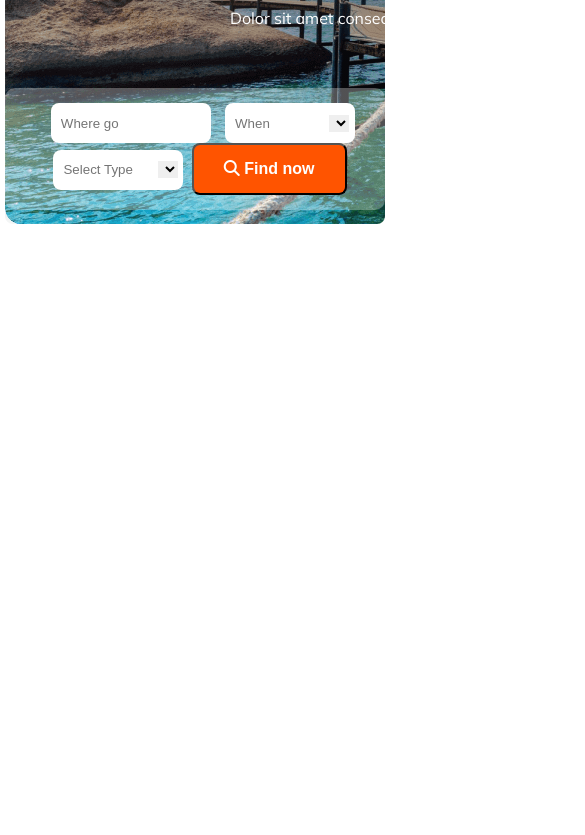
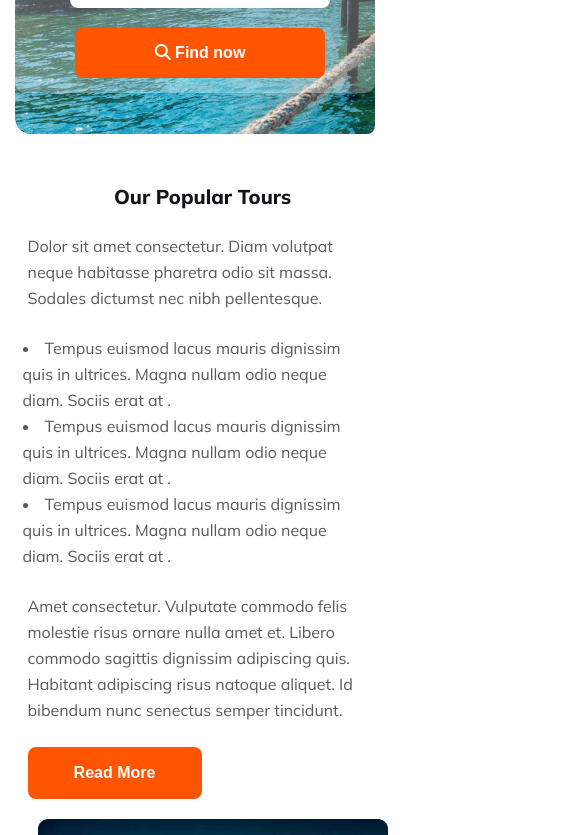
Before and after one commit to fahimhossain26/Enjoy-travel, a plain HTML site: page index.html in a window 390 px wide. Shown: the part 544-1379 px from the top of the page, 585 px wide, since content can reach past the window. Before the commit the page ends 844 px from the top, so only its background shows below. Drawn offline with Linux system fonts and the light colour scheme.

Commit message:
banner-section resosive

```diff
--- a/index.html
+++ b/index.html
@@ -44,14 +44,33 @@
                 <p class="pra-text">Dolor sit amet consectetur. Nullam suspendisse vitae ultricies dolor adipiscing. In et odio enim ac quis sapien urna eu phasellus.</p>
                 <div class="input-section">
                     <input type="text" placeholder="Where go" name="" id="">
-                    <input style="width: 120px;" type="text" placeholder="When" > <select style="border: none; margin-left:  -30px;" name="" id="">   </select>
-                    <input style="width: 120px;" type="text" placeholder="Select Type" > <select style="border: none; margin-left:  -30px;" name="" id="">   </select>
+                    <input class="inpt-2"  type="text" placeholder="When" > <select class="select" style="border: none; margin-left:  -30px;" name="" id="">   </select>
+                    <input class="inpt-2"  type="text" placeholder="Select Type" > <select class="select" style="border: none; margin-left:  -30px;" name="" id="">   </select>
                     <button  style="margin-left: 10px;" class="btn-primary">  <i class="fa-solid fa-magnifying-glass"></i> Find now</button>
 
 
 
                 </div>
             </div>
+
+
+        </div>
+
+        <!-- our popular tour section -->
+        <div class="container secound-part">
+        <div class="text-part">
+            <h1>Our Popular Tours</h1>
+            <p>Dolor sit amet consectetur. Diam volutpat neque habitasse pharetra odio sit massa. Sodales dictumst nec nibh pellentesque.</p>
+            <li>Tempus euismod lacus mauris dignissim quis in ultrices. Magna nullam odio neque diam. Sociis erat at .</li>
+            <li>Tempus euismod lacus mauris dignissim quis in ultrices. Magna nullam odio neque diam. Sociis erat at .</li>
+            <li>Tempus euismod lacus mauris dignissim quis in ultrices. Magna nullam odio neque diam. Sociis erat at .</li>
+            <p>Amet consectetur. Vulputate commodo felis molestie risus
+                ornare nulla amet et. Libero commodo sagittis dignissim adipiscing quis. Habitant adipiscing risus natoque aliquet. Id bibendum nunc senectus semper tincidunt. </p>
+                <button class="btn-primary ">Read More</button>
+        </div>
+        <div class="img-part">
+            <img src="Images/Rectangle 4.png" alt="">
+        </div>
 
 
         </div>
--- a/responsive.css
+++ b/responsive.css
@@ -15,11 +15,83 @@
 
     }
     .container{
-        padding: 30px 5px;
+        padding: 0;
+        max-width: 100%;
     }
+    .explore{
+        max-width: 100%;
+        padding: 0;
+        margin-left: 15px;
+        margin-right: 15px;
 
-    .input-section input{
+    }
+    .pra-text{
+        padding: 0;
+        align-items: center;
+        width: auto;
+    }
+    .input-section{
+        display: flex;
+        flex-direction: column;
+     /* padding-bottom: 100px; */
+        align-items: center;
+        /* padding-bottom: 200px; */
 
 
     }
+    input{
+        width: 250px;
+        height: 50px;
+       border-radius: 8px;
+       border: none;
+       padding-left: 10px;
+    }
+
+    .heading-text{
+        padding-top: 20px;
+        font-size: 20px;
+    }
+
+    .inpt{
+
+        /* width: 250px;
+        height: 50px;  */
+        position: relative;
+    }
+  .select{
+  display: none;}
+  .btn-primary {
+    width: 250px;
+    height: 50px;
+  }
+
+  /* secound part */
+  .secound-part{
+    flex-direction: column;
+    margin-top: 50px;
+    margin-left: 15px;
+    align-items: center;
+  }
+  .img-part img{
+    padding-top: 20px;
+    width: 350px;
+height: 342px;
+    margin-left: 20px;
+  }
+  .text-part h1{
+    font-size: 20px;
+  }
+  .text-part p{
+    width: 350px;
+  }
+  .text-part li{
+    padding-left: 15px;
+    width: 335px;
+
+  }
+  .text-part button{
+    margin-left: 20px;
+    width: 174px;
+    height: 52px;
+  }
 }
--- a/style.css
+++ b/style.css
@@ -37,7 +37,7 @@ font-size: 16px;
 font-style: normal;
 font-weight: 700;
 line-height: normal;
-border-radius: 8px;
+border-radius: 8px;border: none;
 
 padding: 15px 30px;
 }
@@ -130,11 +130,37 @@ padding-top: 100px;
     color: #FFF;
 }
 
+/* our popular tour sections  secound part */
+.secound-part{
+    display: flex;
+}
+.text-part h1{
+    color: #131318;
+text-align: center;
 
+font-size: 40px;
+font-style: normal;
+font-weight: 800;
+line-height: normal;
+}
+.text-part p{
+    color: rgba(19, 19, 24, 0.70);
 
-/* .open-menu , .close-menu{
-    position: absolute;
-    cursor: pointer;
-    font-size: 1.5rem;
-    display: none;
-} */
+font-size: 16px;
+font-style: normal;
+font-weight: 400;
+line-height: 26px; /* 162.5% */
+width: 577px;
+padding : 24px 20px;
+}
+.text-part li{
+    color: rgba(19, 19, 24, 0.70);
+font-size: 16px;
+font-style: normal;
+font-weight: 400;
+line-height: 26px; /* 162.5% */
+}
+.img-part img{
+    max-width: 100%;
+    height: 500px;
+}
```
